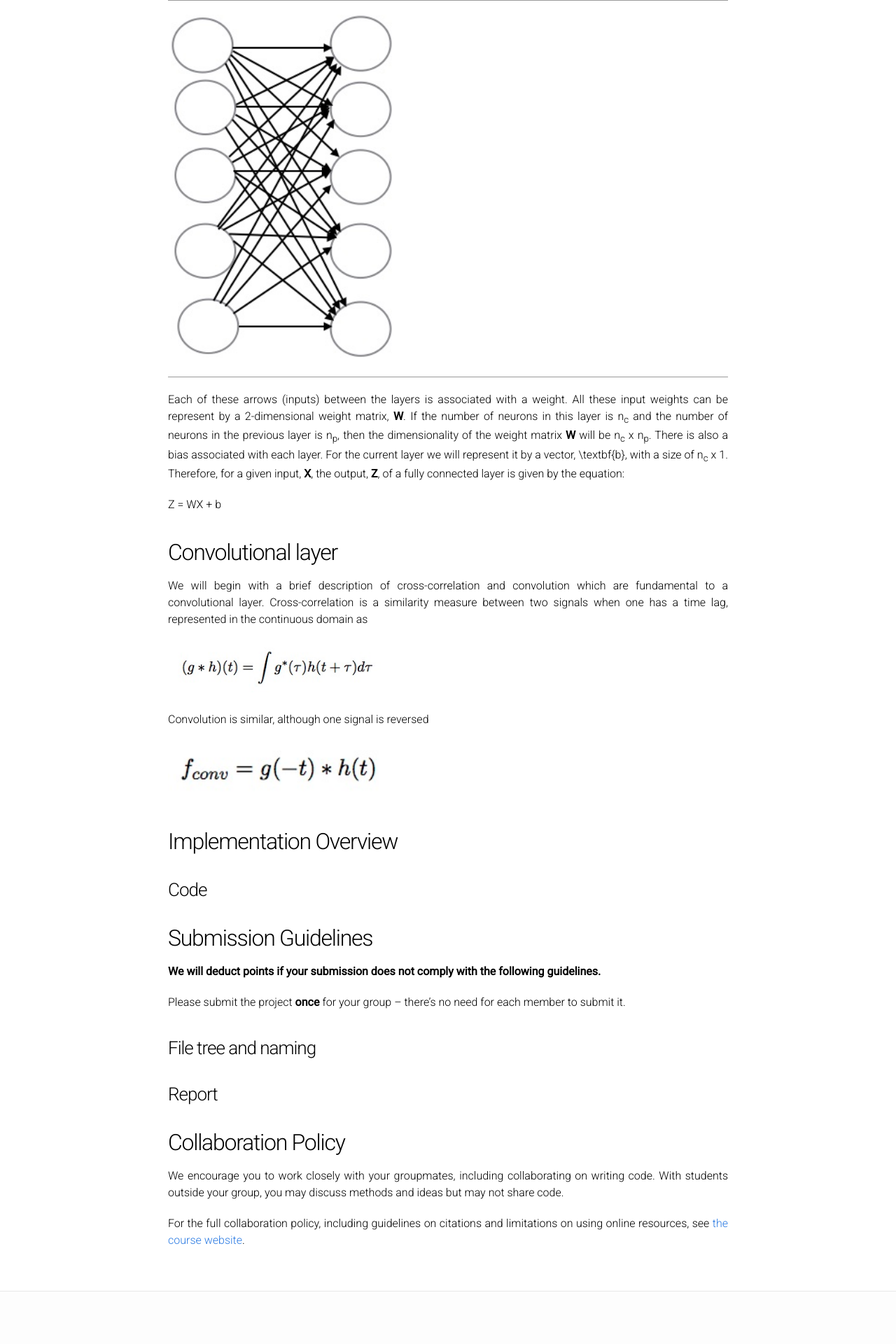
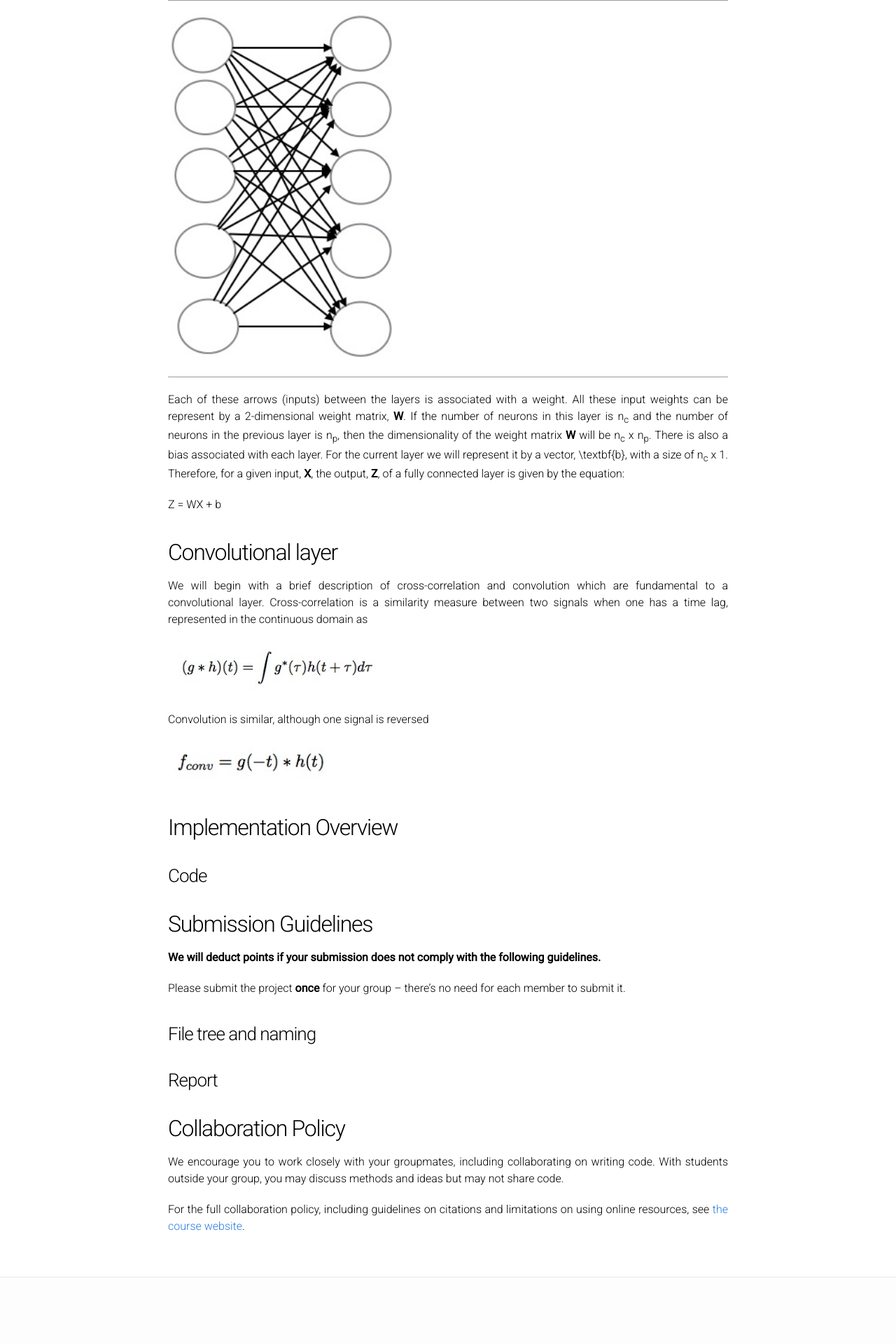
Before and after one commit to cmsc426spring2019/cmsc426spring2019.github.io, a Jekyll site: the page built from project4.md, in a window 1280 px wide. Shown: the part 1813-3733 px from the top of the page at 70% size. Built offline with Jekyll 4.4.1, drawn with Linux system fonts in a browser that asks for light colours.

Commit message:
Update project4.md

```diff
--- a/project4.md
+++ b/project4.md
@@ -62,7 +62,7 @@ We will begin with a brief description of cross-correlation and convolution whic
 
 Convolution is similar, although one signal is reversed
 
-<img src="/assets/proj4/conv.jpg" width="40%">
+<img src="/assets/proj4/conv.jpg" width="30%">
 
 
 <a name='system_overview'></a>
```
